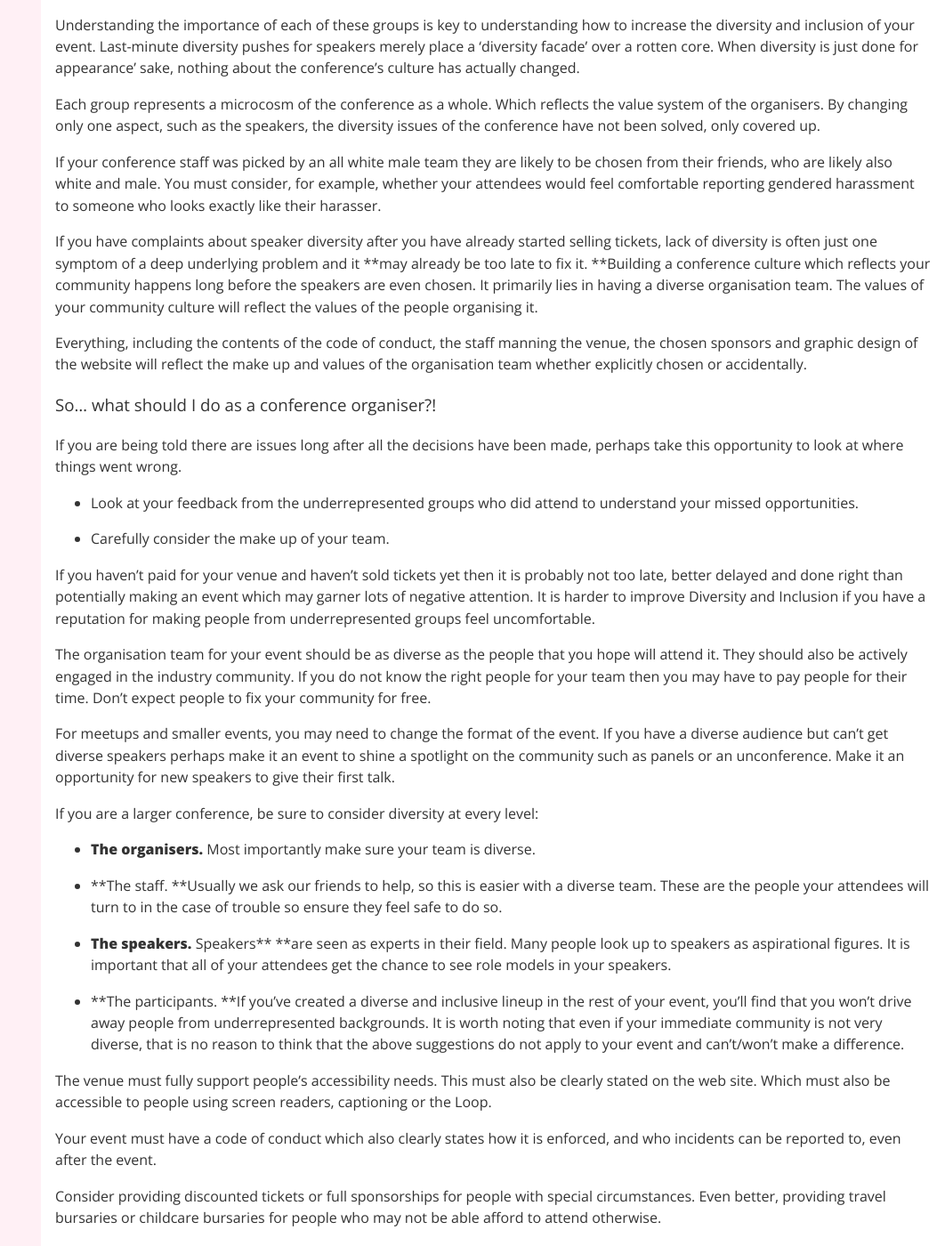
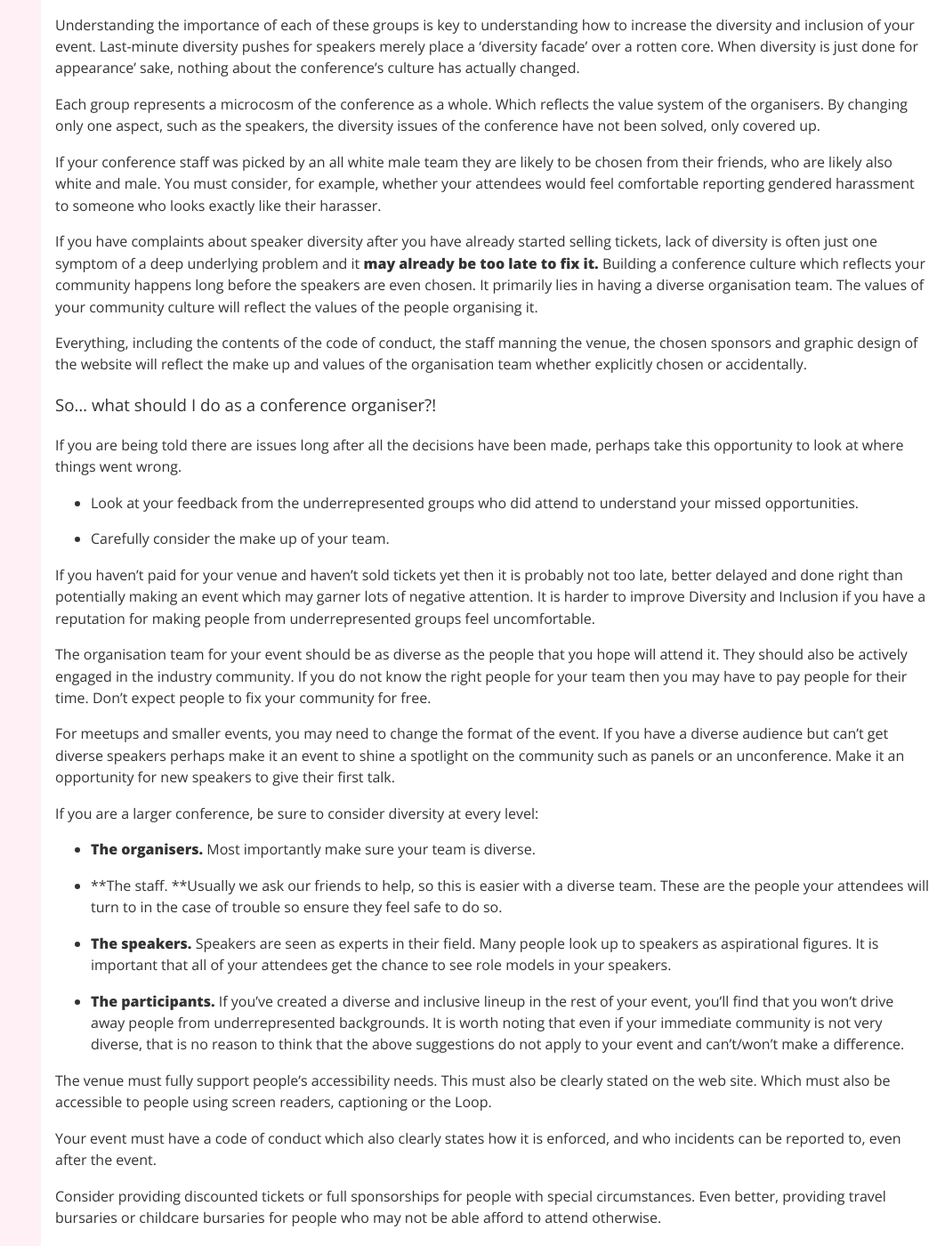
Before and after one commit to AdaRoseCannon/adarosecannon.github.io, a Jekyll site: the page built from _posts/2018-04-16-help-someone-has-pointed-out-my-conference-has-diversity-issues.md, in a window 1280 px wide and 1400 px high, scrolled down 1585 px. Shown: the whole window at 89% size, without its empty margins (218-1280 px from the left). Built offline with Jekyll 4.4.1, drawn with Linux system fonts in a browser that asks for light colours; comment, search, counter and statistics services are not loaded; some of the changed text lies outside the part shown.

```diff
--- a/_posts/2018-04-16-help-someone-has-pointed-out-my-conference-has-diversity-issues.md
+++ b/_posts/2018-04-16-help-someone-has-pointed-out-my-conference-has-diversity-issues.md
@@ -39,11 +39,11 @@ They key groups of people who make up your conference culture are as follows:
 
 * **The organisers.** They set the rules, write the code of conduct (CoC) and select the other people who will be involved.
 
-* **The speakers. **They are people that the conference has selected to deliver what they believe to be a worthwhile message.
+* **The speakers.** They are people that the conference has selected to deliver what they believe to be a worthwhile message.
 
-* **The staff and volunteers. **They enforce the CoC and will be the first point of contact at the event of someone feeling uncomfortable or there is an issue.
+* **The staff and volunteers.** They enforce the CoC and will be the first point of contact at the event of someone feeling uncomfortable or there is an issue.
 
-* **The participants. **The largest group at your conference. Most will try to have fun, some will try to cause trouble. People will probably remember your conference mostly based on interactions with their fellow attendees.
+* **The participants.** The largest group at your conference. Most will try to have fun, some will try to cause trouble. People will probably remember your conference mostly based on interactions with their fellow attendees.
 
 Understanding the importance of each of these groups is key to understanding how to increase the diversity and inclusion of your event. Last-minute diversity pushes for speakers merely place a ‘diversity facade’ over a rotten core. When diversity is just done for appearance’ sake, nothing about the conference’s culture has actually changed.
 
@@ -51,7 +51,7 @@ Each group represents a microcosm of the conference as a whole. Which reflects t
 
 If your conference staff was picked by an all white male team they are likely to be chosen from their friends, who are likely also white and male. You must consider, for example, whether your attendees would feel comfortable reporting gendered harassment to someone who looks exactly like their harasser.
 
-If you have complaints about speaker diversity after you have already started selling tickets, lack of diversity is often just one symptom of a deep underlying problem and it **may already be too late to fix it. **Building a conference culture which reflects your community happens long before the speakers are even chosen. It primarily lies in having a diverse organisation team. The values of your community culture will reflect the values of the people organising it.
+If you have complaints about speaker diversity after you have already started selling tickets, lack of diversity is often just one symptom of a deep underlying problem and it **may already be too late to fix it.** Building a conference culture which reflects your community happens long before the speakers are even chosen. It primarily lies in having a diverse organisation team. The values of your community culture will reflect the values of the people organising it.
 
 Everything, including the contents of the code of conduct, the staff manning the venue, the chosen sponsors and graphic design of the website will reflect the make up and values of the organisation team whether explicitly chosen or accidentally.
 
@@ -75,9 +75,9 @@ If you are a larger conference, be sure to consider diversity at every level:
 
 * **The staff. **Usually we ask our friends to help, so this is easier with a diverse team. These are the people your attendees will turn to in the case of trouble so ensure they feel safe to do so.
 
-* **The speakers.** Speakers** **are seen as experts in their field. Many people look up to speakers as aspirational figures. It is important that all of your attendees get the chance to see role models in your speakers.
+* **The speakers.** Speakers are seen as experts in their field. Many people look up to speakers as aspirational figures. It is important that all of your attendees get the chance to see role models in your speakers.
 
-* **The participants. **If you’ve created a diverse and inclusive lineup in the rest of your event, you’ll find that you won’t drive away people from underrepresented backgrounds. It is worth noting that even if your immediate community is not very diverse, that is no reason to think that the above suggestions do not apply to your event and can’t/won’t make a difference.
+* **The participants.** If you’ve created a diverse and inclusive lineup in the rest of your event, you’ll find that you won’t drive away people from underrepresented backgrounds. It is worth noting that even if your immediate community is not very diverse, that is no reason to think that the above suggestions do not apply to your event and can’t/won’t make a difference.
 
 The venue must fully support people’s accessibility needs. This must also be clearly stated on the web site. Which must also be accessible to people using screen readers, captioning or the Loop.
 
```
